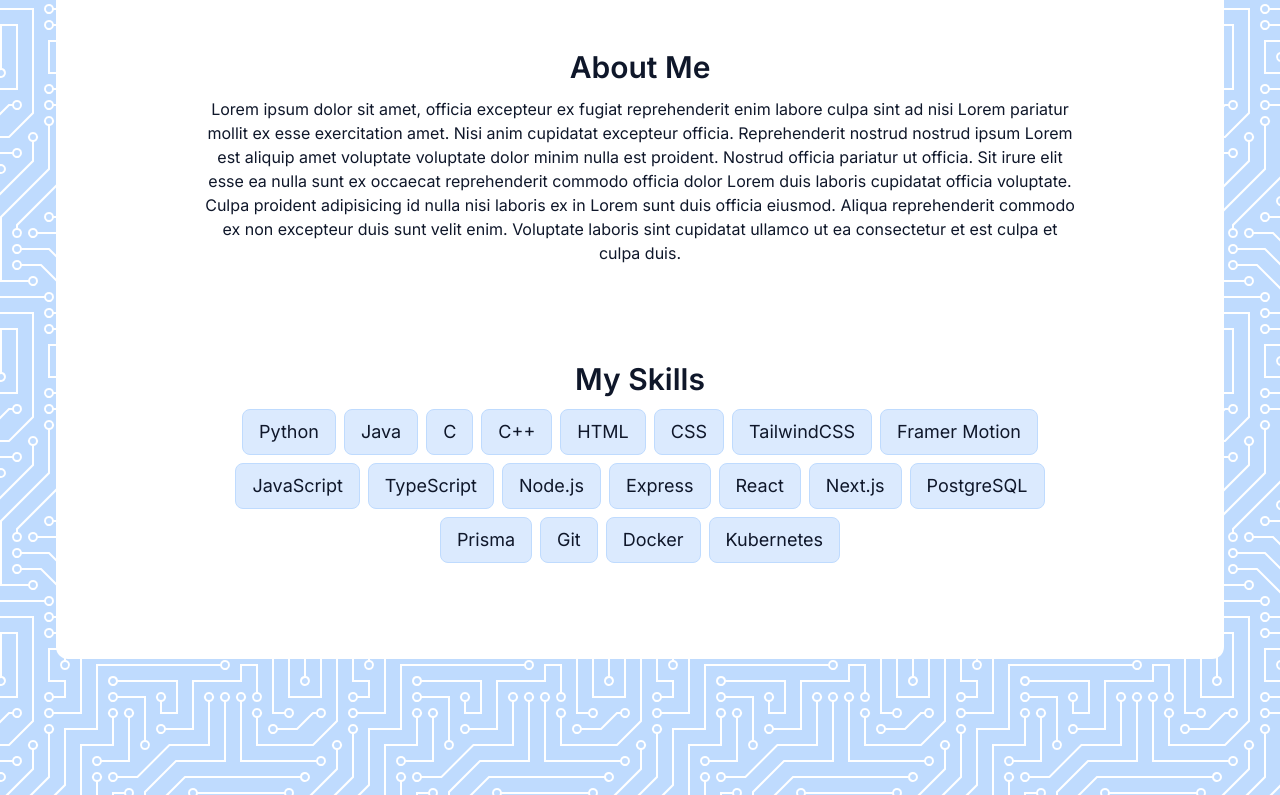
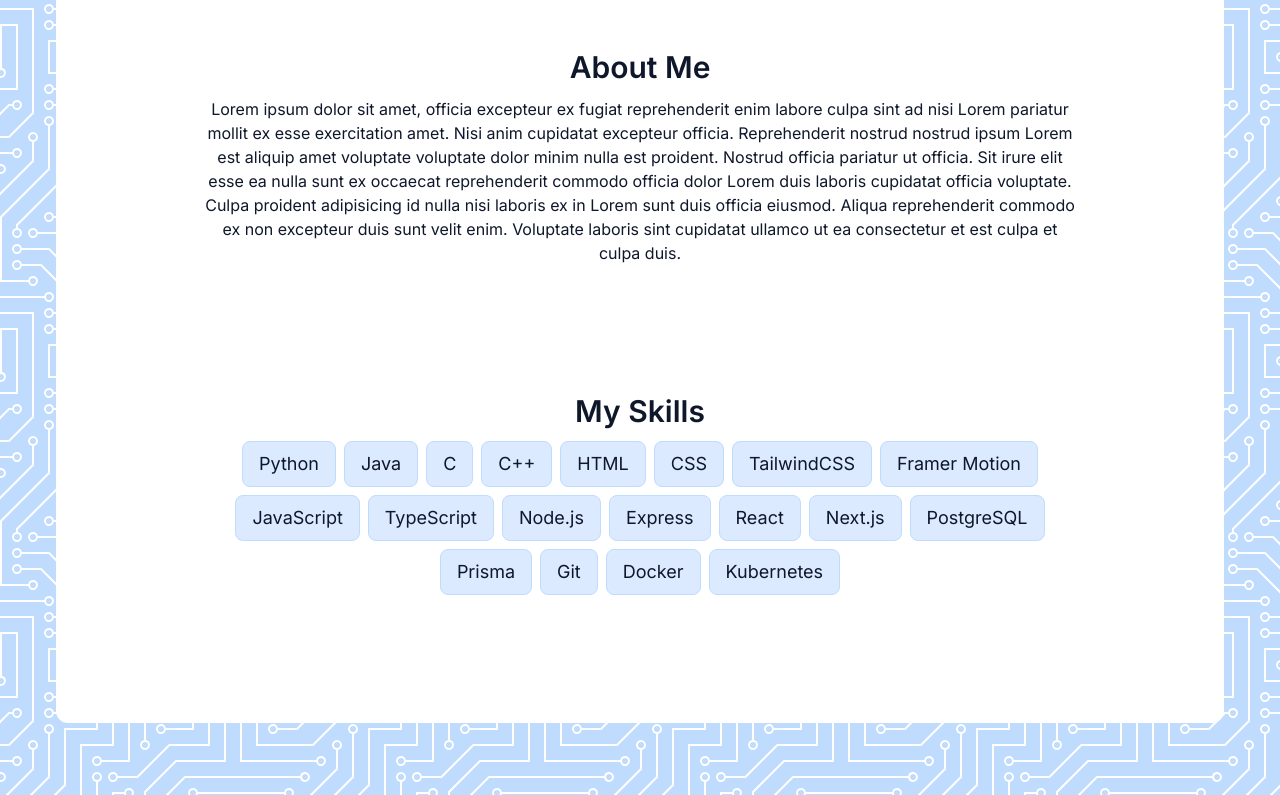
Before and after one commit to MhcVintar/portfolio, a Next.js app: page / in a window 1280 px wide. Shown: the part 840-1635 px from the top of the page. Built offline with nearby package versions, Linux system fonts and the light colour scheme.

Commit message:
modified margin bottom

```diff
--- a/src/components/about.tsx
+++ b/src/components/about.tsx
@@ -7,7 +7,7 @@ export default function About() {
   return (
     <motion.section
       id="about"
-      className="mb-24 w-[55rem] scroll-mt-24 text-center"
+      className="mb-32 w-[55rem] scroll-mt-24 text-center"
       initial={{ opacity: 0, y: 100 }}
       animate={{ opacity: 1, y: 0 }}
       transition={{ delay: 0.2 }}
--- a/src/components/skills.tsx
+++ b/src/components/skills.tsx
@@ -37,7 +37,7 @@ export default function Skills() {
   }, [isInView]);
 
   return (
-    <section id="skills" className="mb-24 w-[55rem] scroll-mt-24 text-center">
+    <section id="skills" className="mb-32 w-[55rem] scroll-mt-24 text-center">
       <SectionHeading>My skills</SectionHeading>
       <ul ref={ref} className="flex flex-wrap justify-center gap-2">
         {skills.map((skill, index) => (
```
